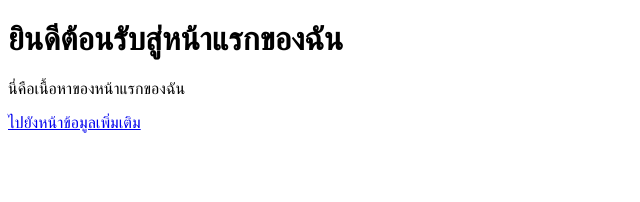
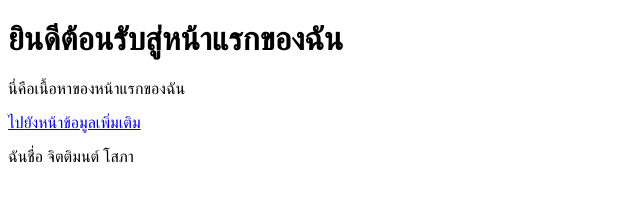
Before and after one commit to jittimon/html5_basic1, a plain HTML site: page index.html in a window 1280 px wide. Shown: the whole page, without its empty margins (0-640 px from the left). Drawn offline with Linux system fonts and the light colour scheme.

Commit message:
เพิ่มชื่อ เราลงไปดู

```diff
--- a/index.html
+++ b/index.html
@@ -10,7 +10,6 @@
     <p>นี่คือเนื้อหาของหน้าแรกของฉัน</p>
     <a href="about.html">ไปยังหน้าข้อมูลเพิ่มเติม</a>
 
-
-
+    <p>ฉันชื่อ จิตติมนต์ โสภา</p>
 </body>
 </html>
```
